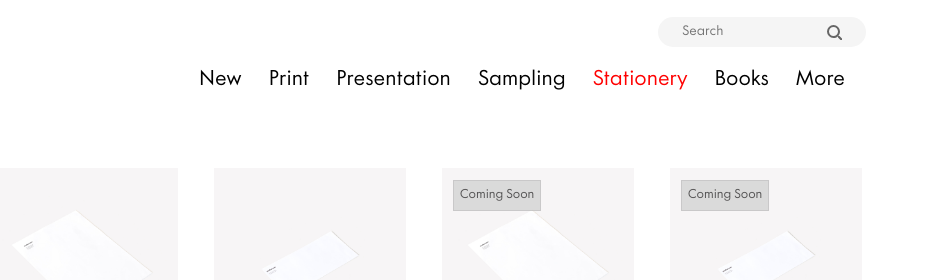
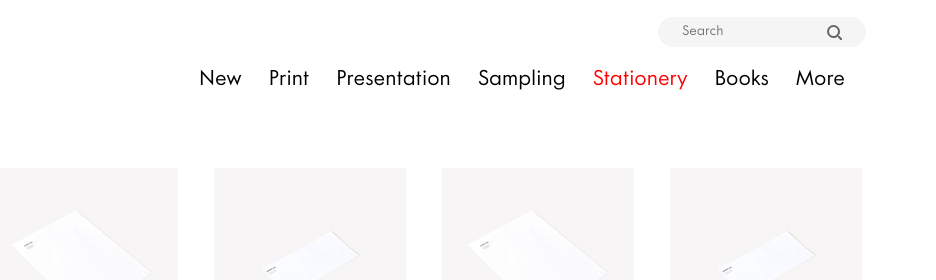
Before and after one commit to kristinayou-maharam/new_companystore_2, a website: page stationery.html in a window 1280 px wide. Shown: the top 280 px of the page, 344-1280 px from the left. Drawn offline with nearby package versions, Linux system fonts and the light colour scheme.

Commit message:
Changed stock for some items

```diff
--- a/stationery.html
+++ b/stationery.html
@@ -83,13 +83,11 @@
     <p id="name">Envelope with Showroom Address (North America)</p>
 </div>
 <div class="image-container">
-    <p id="stock">Coming Soon</p>
     <img id="productsmall" class="default-image" src="./img/new/Stationery/Letterhead with Showroom Address_ROW.jpg" alt="Default Image" onclick="displayStationery(3)">
     <img id="productsmall" class="hover-image" src="./img/new/Stationery/Letterhead with Showroom Address_ROW.jpg" alt="Hover Image" onclick="displayStationery(3); sies()">
     <p id="name">Letterhead with Showroom Address (ROW)</p>
   </div>
   <div class="image-container">
-    <p id="stock">Coming Soon</p>
     <img id="productsmall" class="default-image" src="./img/new/Stationery/Envenvelope with Showroom Address_ROW.jpg" alt="Default Image" onclick="displayStationery(4)">
     <img id="productsmall" class="hover-image" src="./img/new/Stationery/Envenvelope with Showroom Address_ROW.jpg" alt="Hover Image" onclick="displayStationery(4); sies()">
     <p id="name">Envelope with Showroom Address (ROW)</p>
```
Also changed, not shown: 2 other files.
